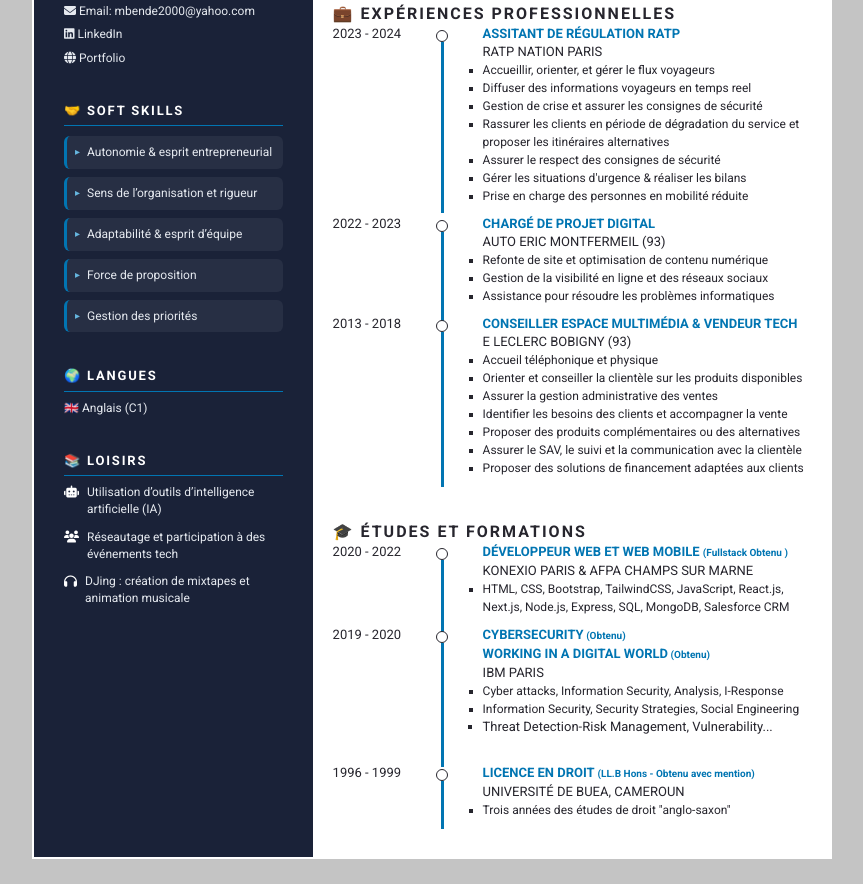
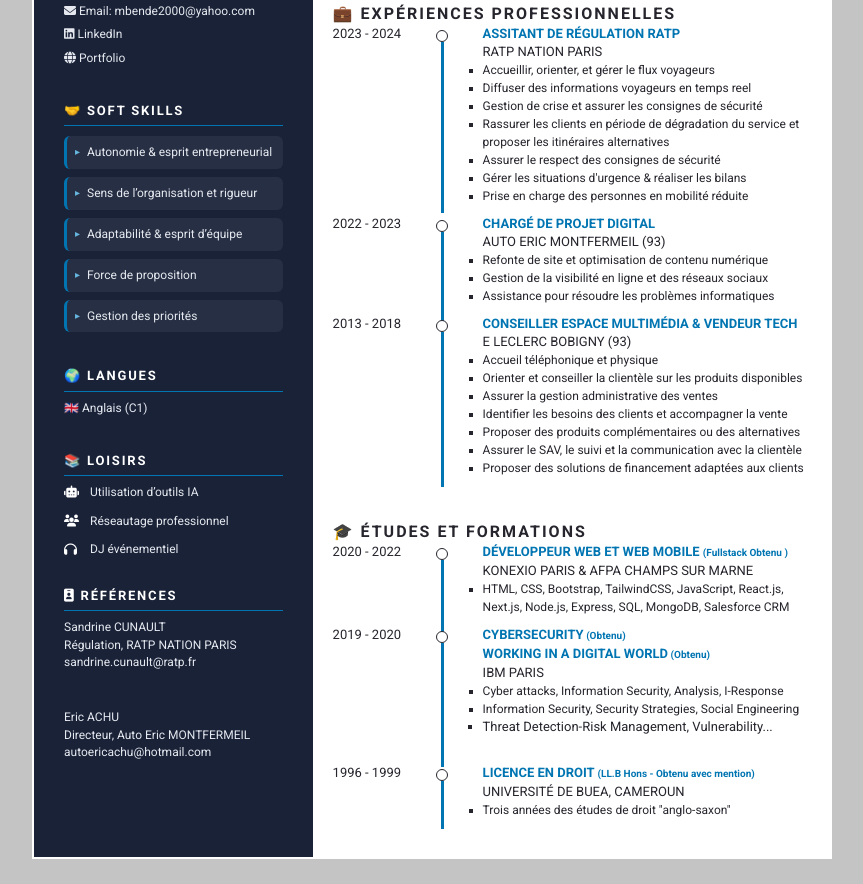
Before and after one commit to SBMBENDE/Dev_fullstack, a plain HTML site: page index.html in a window 1280 px wide. Shown: the part 366-1250 px from the top of the page, without its empty margins (208-1071 px from the left). Drawn offline with Linux system fonts and the light colour scheme.

Commit message:
added references

```diff
--- a/index.html
+++ b/index.html
@@ -112,14 +112,14 @@
                 <div class="blue">
                   <i class="fa-solid fa-robot"></i>
                 </div>
-                <div class="int_data">Utilisation d’outils d’intelligence artificielle (IA)</div>
+                <div class="int_data">Utilisation d’outils IA</div>
               </div>
               <div class="interests">
                 <div class="blue">
                   <i class="fa-solid fa-users"></i>
                 </div>
                 <div class="int_data">
-                  Réseautage et participation à des événements tech
+                  Réseautage professionnel
                 </div>
               </div>
               </div>
@@ -128,9 +128,21 @@
                     <i class="fa-solid fa-headphones"></i>
                   </div>
                   <div class="int_data">
-                    DJing : création de mixtapes et animation musicale
+                    DJ événementiel
                   </div>
-                </div>
+            </div>
+
+            <div class="resume_item resume_contact">
+            <div class="resume_titlecomp"><i class="fa-solid fa-id-badge"></i> RÉFÉRENCES</div>
+            <div class="resume_info">Sandrine CUNAULT </br>Régulation, RATP NATION PARIS </br>sandrine.cunault@ratp.fr</div> </br></br>
+
+            <div class="resume_info">Eric ACHU </br>Directeur, Auto Eric MONTFERMEIL</br>autoericachu@hotmail.com</div>
+
+
+          </div>
+
+
+
           </div>
         </div>
       </div>
```
